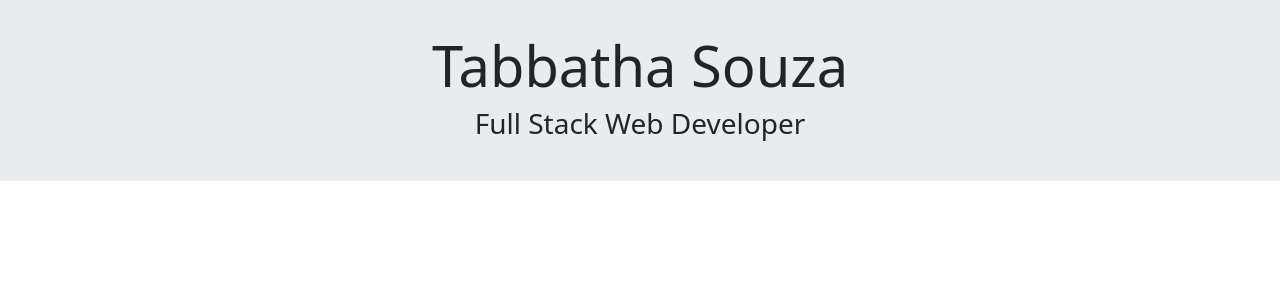
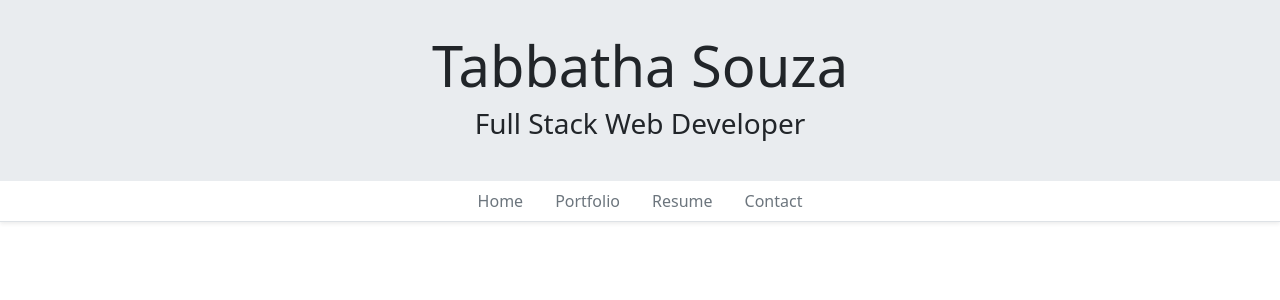
Before and after one commit to tabbdacat/angular-professional-portfolio, an Angular app: page / in a window 1280 px wide. Shown: the top 300 px of the page. Built offline with nearby package versions, Linux system fonts and the light colour scheme.

Commit message:
add nav content and shadow for header/nav

```diff
--- a/src/app/app.component.html
+++ b/src/app/app.component.html
@@ -1 +1,4 @@
-<app-header></app-header>
+<div class="shadow-sm">
+  <app-header></app-header>
+  <app-nav></app-nav>
+</div>
--- a/src/app/nav/nav.component.html
+++ b/src/app/nav/nav.component.html
@@ -1 +1,18 @@
-<p>nav works!</p>
+<nav class="navbar-expand-md border-bottom mb-3">
+    <div class="container">
+        <ul class="nav justify-content-center">
+            <li class="nav-item">
+                <a href="" class="nav-link text-secondary">Home</a>
+            </li>
+            <li class="nav-item">
+                <a href="" class="nav-link text-secondary">Portfolio</a>
+            </li>
+            <li class="nav-item">
+                <a href="" class="nav-link text-secondary">Resume</a>
+            </li>
+            <li class="nav-item">
+                <a href="" class="nav-link text-secondary">Contact</a>
+            </li>
+        </ul>
+    </div>
+</nav>
```
